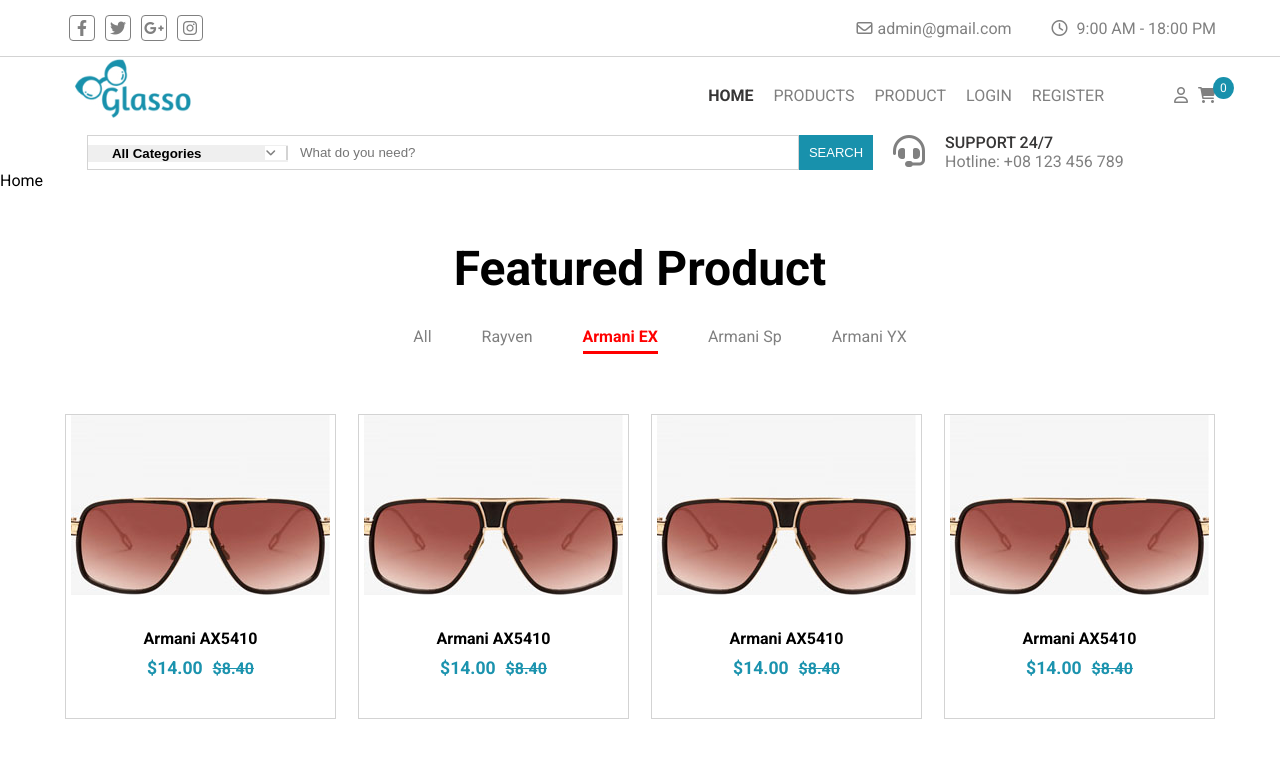
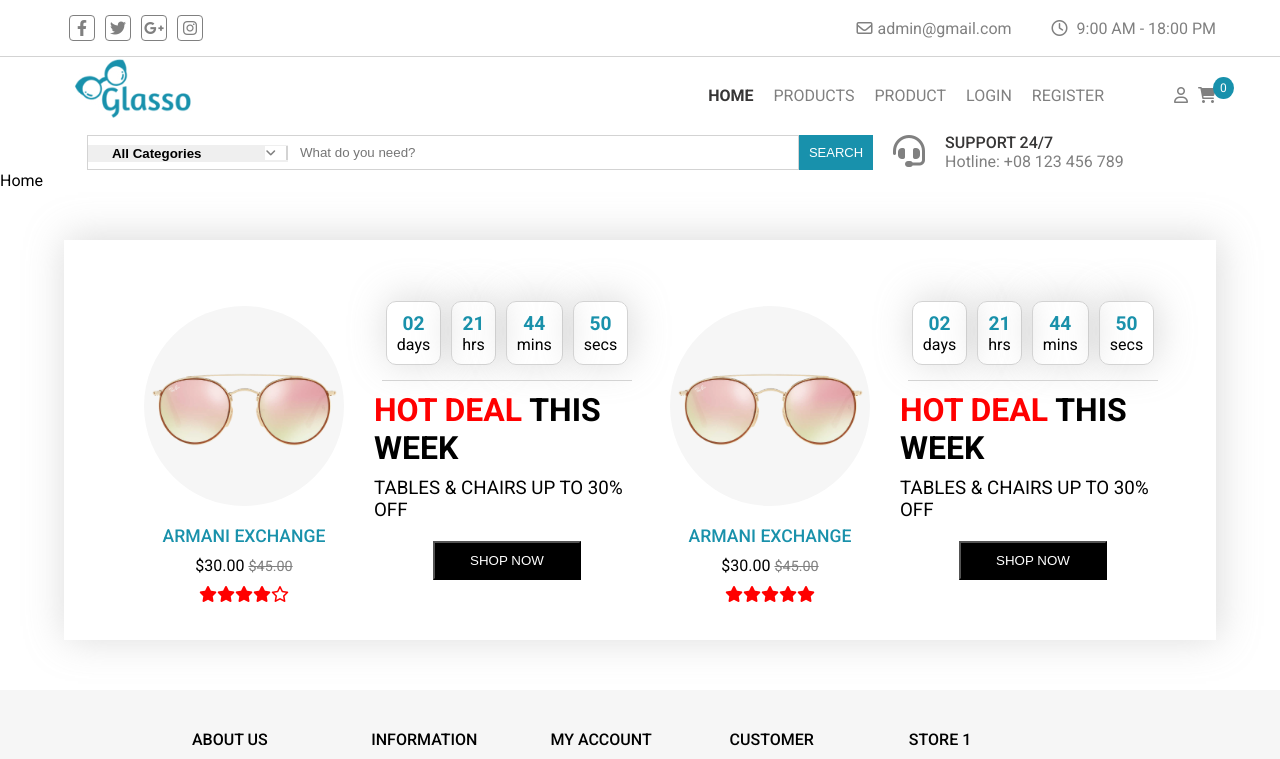
Before and after one commit to marichellebisuna/glasson, a React (Create React App) app in the folder frontend/: page / in a window 1280 px wide. Shown: the top 759 px of the page. Built offline with nearby package versions, Linux system fonts and the light colour scheme.

Commit message:
Hotdeals UI done

```diff
--- /dev/null
+++ b/frontend/src/components/hotdeals/Hotdeals.js
@@ -0,0 +1,83 @@
+import './hotdeals.scss'
+import blue from '../../assets/product/blue.png'
+const Hotdeals = () => {
+  return (
+    <div className='hotdeals'>
+      <div className="left">
+       <div className="image-here">
+        <div className="icons">
+          <div className="icon"><i class="fa-solid fa-chart-simple"></i></div>
+          <div className="icon"> <i class="fa-solid fa-magnifying-glass-plus"></i></div>
+          <div className="icon"><i class="fa-regular fa-heart"></i></div>
+          <div className="icon"><i class="fa-solid fa-bag-shopping"></i></div>
+        </div>
+        <div className="image">
+          <img src={blue} alt="" />
+        </div>
+        <div className="details">
+          <div className="title">armani exchange</div>
+          <div className="price">$30.00 <span className='strike'>$45.00</span></div>
+          <div className="rating">
+          <i class="fa-solid fa-star"></i>
+          <i class="fa-solid fa-star"></i>
+          <i class="fa-solid fa-star"></i>
+          <i class="fa-solid fa-star"></i>
+          <i class="fa-regular fa-star"></i>
+          </div>
+        </div>
+       </div>
+       <div className="count-down">
+        <div className="timer">
+        <div className="time"><span className='blue'>02</span>days</div>
+          <div className="time"><span className='blue'>21</span>hrs</div>
+          <div className="time"><span className='blue'>44</span>mins</div>
+          <div className="time"><span className='blue'>50</span>secs</div>
+        </div>
+        <div className="line"></div>
+        <div className="title"><h1 ><span style={{color:"red", fontWeight:"700"}}> Hot deal </span>this week</h1></div>
+        <div className="desc"><h3 style={{fontWeight:"400"}}>tables & chairs up to 30% off</h3></div>
+        <button type="submit">shop now</button>
+       </div>
+      </div>
+
+      <div className="right">
+       <div className="image-here">
+       <div className="icons">
+          <div className="icon"><i class="fa-solid fa-chart-simple"></i></div>
+          <div className="icon"> <i class="fa-solid fa-magnifying-glass-plus"></i></div>
+          <div className="icon"><i class="fa-regular fa-heart"></i></div>
+          <div className="icon"><i class="fa-solid fa-bag-shopping"></i></div>
+        </div>
+        <div className="image"> <img src={blue} alt="" /></div>
+        <div className="details">
+        <div className="title">armani exchange</div>
+          <div className="price">$30.00 <span className='strike'>$45.00</span></div>
+          <div className="rating">
+          <i class="fa-solid fa-star"></i>
+          <i class="fa-solid fa-star"></i>
+          <i class="fa-solid fa-star"></i>
+          <i class="fa-solid fa-star"></i>
+          <i class="fa-solid fa-star"></i>
+          </div>
+        </div>
+       </div>
+       <div className="count-down">
+        <div className="timer">
+          <div className="time"><span className='blue'>02</span>days</div>
+          <div className="time"><span className='blue'>21</span>hrs</div>
+          <div className="time"><span className='blue'>44</span>mins</div>
+          <div className="time"><span className='blue'>50</span>secs</div>
+        </div>
+        <div className="line"></div>
+
+        <div className="title"><h1 ><span style={{color:"red", fontWeight:"700"}}> Hot deal </span>this week</h1></div>
+        <div className="desc"><h3 style={{fontWeight:"400"}}>tables & chairs up to 30% off</h3></div>
+        <button type="submit">shop now</button>
+       </div>
+      </div>
+
+    </div>
+  )
+}
+
+export default Hotdeals
--- /dev/null
+++ b/frontend/src/components/hotdeals/hotdeals.scss
@@ -0,0 +1,143 @@
+.hotdeals{
+  display: flex;
+  align-items: center;
+  justify-content: space-around;
+  width:90vw;
+  height:400px;
+  margin: 50px auto;
+  padding:50px 50px;
+  -webkit-box-shadow: 2px -2px 37px 1px rgba(163,163,163,0.39);
+  box-shadow: 2px -2px 37px 1px rgba(163,163,163,0.39);
+
+    .left, .right{
+    display: flex;
+    align-items: center;
+    justify-content: center;
+      .image-here{
+      display: flex;
+      flex-direction: column;
+      align-items: center;
+      justify-content: center;
+      cursor: pointer;
+      height: 450px;
+      &:hover{
+         .icons{
+        opacity: 1;
+        display: flex;
+        align-items: center;
+        justify-content: center;
+        gap:10px;
+        font-weight: 300;
+        color: rgb(101, 98, 98);
+        padding-bottom: 10px;
+         overflow: hidden;
+        }
+      }
+       .icons{
+        opacity: 0;
+        height: 30px;
+        color: rgb(101, 98, 98);
+        .icon{
+          &:hover{
+            color:black;
+          }
+        }
+      }
+        .image{
+        display: flex;
+        align-items: center;
+        justify-content: center;
+        width:200px;
+        height:200px;
+        border-radius: 50%;
+        background-color: #f6f6f6;
+        margin:10px 30px;
+        img{
+          width:100%;
+          height:100%;
+          object-fit: contain;
+        }
+        }
+        .details{
+        display: flex;
+        flex-direction: column;
+        align-items: center;
+        justify-content: center;
+          .title{
+            text-transform: uppercase;
+            color:#1991ab;
+            font-weight: 500;
+            padding: 10px 0;
+            font-size: 1.10rem;
+          }
+          .price{
+            .strike{
+              font-size: .90rem;
+              color: gray;
+              text-decoration:line-through ;
+            }
+          }
+          .rating{
+            color:red;
+            padding: 10px 0;
+          }
+        }
+      }
+      .count-down{
+        display: flex;
+        flex-direction: column;
+        align-items: center;
+        justify-content: center;
+        .timer{
+        display: flex;
+        align-items: center;
+        justify-content: center;
+        gap:10px;
+          .time{
+            .blue{
+              color:#1991ab;
+              font-weight:700;
+              font-size:1.2rem;
+            }
+            display: flex;
+            align-items: center;
+            justify-content: center;
+            flex-direction: column;
+            border: 1px solid lightgray;
+            padding:10px;
+            border-radius: 10px;
+            -webkit-box-shadow: 2px -2px 37px 1px rgba(163,163,163,0.39);
+            box-shadow: 2px -2px 37px 1px rgba(163,163,163,0.39);
+        }
+        }
+        .line{
+          height:1px;
+          width:250px;
+          background-color: lightgray;
+          margin-top: 15px ;
+        }
+        .title{
+          padding: 10px 0;
+          text-transform: uppercase;
+
+        }
+        .desc{
+          text-transform: uppercase;
+
+        }
+        button{
+          color:white;
+          background-color: black;
+          padding: 10px 35px;
+          text-transform: uppercase;
+          margin-top: 20px;
+          cursor: pointer;
+          &:hover{
+            color:black;
+          background-color: white;
+          border-color: black;
+          }
+        }
+      }
+    }
+}
--- a/frontend/src/pages/home/Home.js
+++ b/frontend/src/pages/home/Home.js
@@ -1,5 +1,6 @@
-import Featured from '../../components/featured/Featured'
+import Hotdeals from '../../components/hotdeals/Hotdeals'
 import './home.scss'
+// import Featured from '../../components/featured/Featured'
 // import Instagram from '../../components/instagram/Instagram'
 // import Banner from '../../components/banner/Banner'
 
@@ -8,7 +9,8 @@
   return (
     <div>
      <div className='home'>Home</div>
-      <Featured />
+     <Hotdeals/>
+      {/* <Featured /> */}
      {/* <Banner />
      <Instagram /> */}
     </div>
```
Also changed, not shown: frontend/src/assets/product/blue.png (added).
